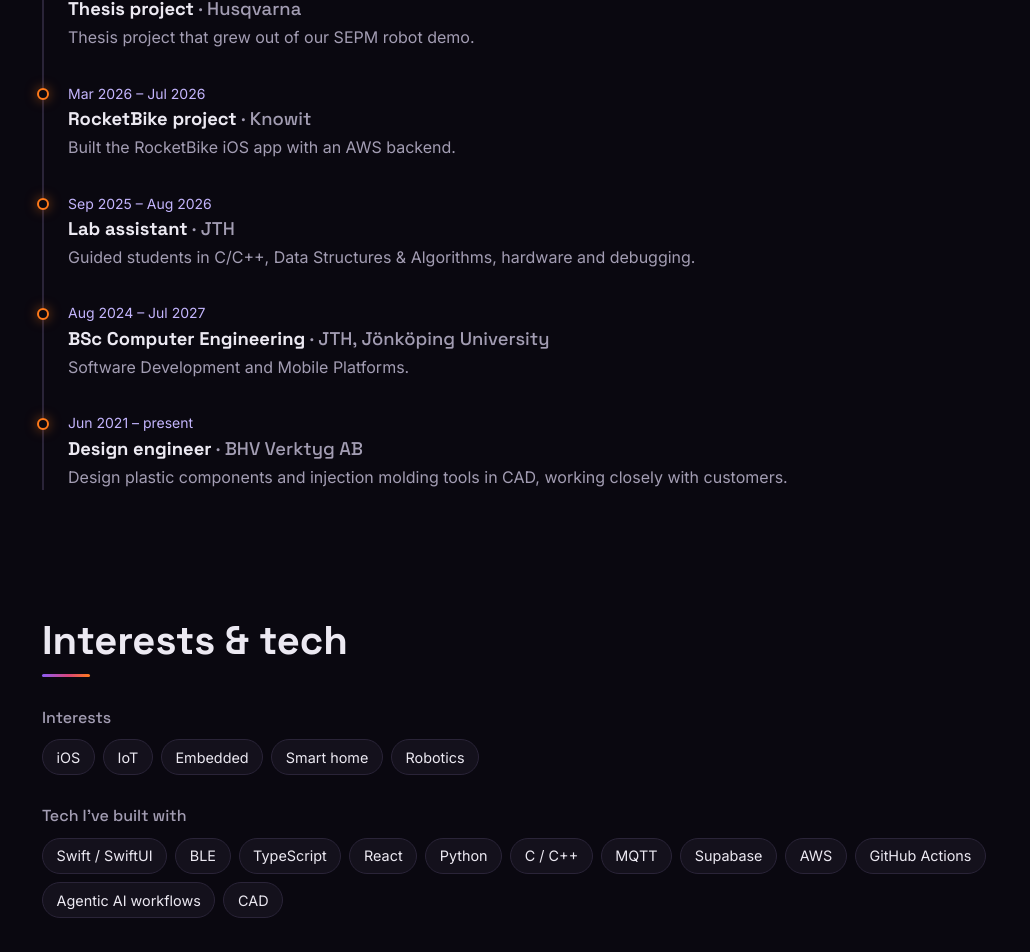
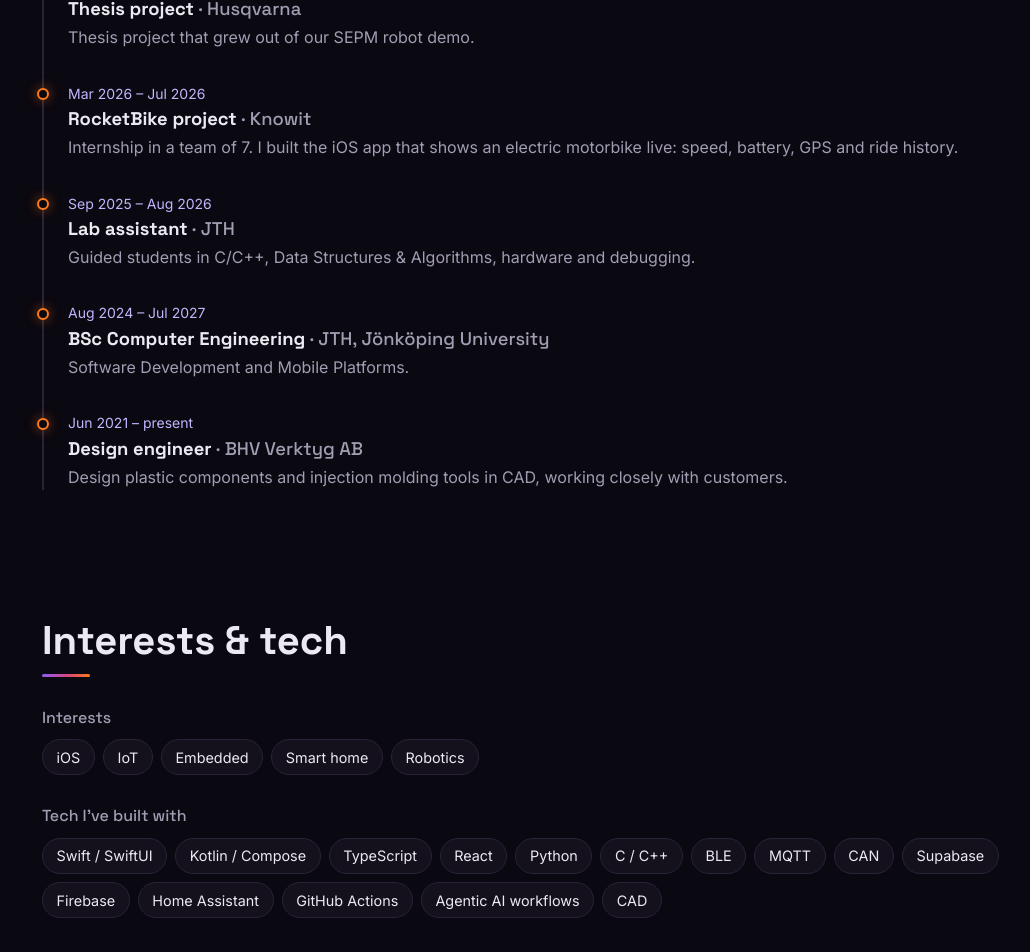
Before and after one commit to Zapeman02/portfolio, a React (Vite) app: page / in a window 1280 px wide. Shown: the part 2330-3282 px from the top of the page, without its empty margins (90-1120 px from the left). Built offline with nearby package versions, Linux system fonts and the light colour scheme.

Commit message:
Polish content and add Open Graph image (#22)

```diff
--- a/index.html
+++ b/index.html
@@ -6,8 +6,16 @@
     <link rel="icon" type="image/png" sizes="32x32" href="/favicon-32.png?v=2" />
     <link rel="apple-touch-icon" href="/apple-touch-icon.png" />
     <meta name="viewport" content="width=device-width, initial-scale=1.0" />
-    <meta name="description" content="Kasper Bäck – I turn ideas into things that work in real life. iOS, IoT and hardware projects." />
+    <meta name="description" content="Kasper Bäck – I can’t stop building things. iOS apps, IoT devices and robotics projects." />
     <meta name="theme-color" content="#0a0810" />
+    <meta property="og:type" content="website" />
+    <meta property="og:url" content="https://zapeman02.github.io/portfolio/" />
+    <meta property="og:title" content="Kasper Bäck · Portfolio" />
+    <meta property="og:description" content="I can’t stop building things. iOS apps, IoT devices and robotics projects." />
+    <meta property="og:image" content="https://zapeman02.github.io/portfolio/og.png" />
+    <meta property="og:image:width" content="1200" />
+    <meta property="og:image:height" content="630" />
+    <meta name="twitter:card" content="summary_large_image" />
     <link rel="preconnect" href="https://fonts.googleapis.com" />
     <link rel="preconnect" href="https://fonts.gstatic.com" crossorigin />
     <link href="https://fonts.googleapis.com/css2?family=Space+Grotesk:wght@500;700&family=Inter:wght@400;500;600&display=swap" rel="stylesheet" />
--- a/src/data/experience.ts
+++ b/src/data/experience.ts
@@ -18,7 +18,7 @@ export const experience: ExperienceItem[] = [
     place: 'Knowit',
     role: 'RocketBike project',
     period: 'Mar 2026 – Jul 2026',
-    text: 'Built the RocketBike iOS app with an AWS backend.',
+    text: 'Internship in a team of 7. I built the iOS app that shows an electric motorbike live: speed, battery, GPS and ride history.',
   },
   {
     place: 'JTH',
--- a/src/data/interests.ts
+++ b/src/data/interests.ts
@@ -2,14 +2,17 @@ export const interests = ['iOS', 'IoT', 'Embedded', 'Smart home', 'Robotics']
 
 export const builtWith = [
   'Swift / SwiftUI',
-  'BLE',
+  'Kotlin / Compose',
   'TypeScript',
   'React',
   'Python',
   'C / C++',
+  'BLE',
   'MQTT',
+  'CAN',
   'Supabase',
-  'AWS',
+  'Firebase',
+  'Home Assistant',
   'GitHub Actions',
   'Agentic AI workflows',
   'CAD',
```
Also changed, not shown: public/og.png (added).
